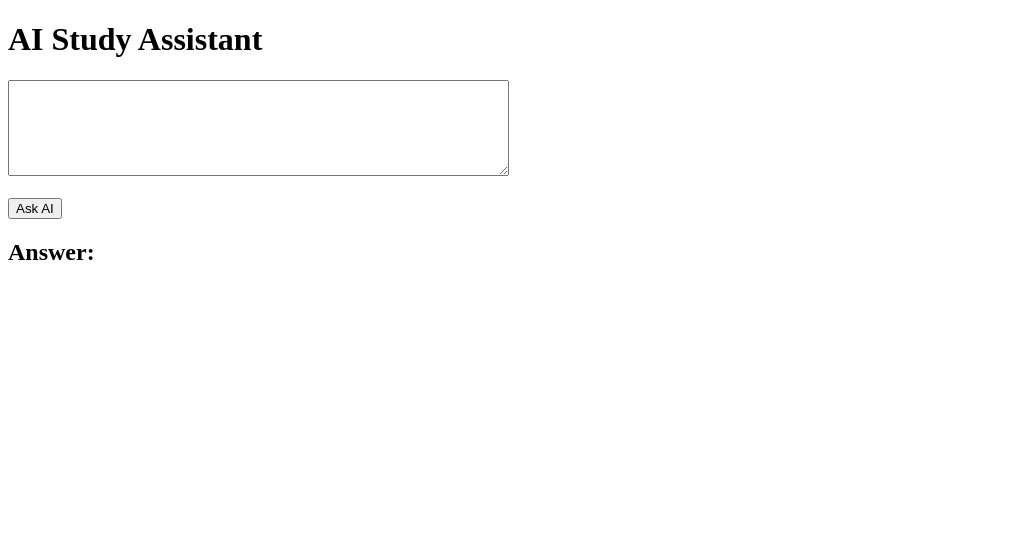
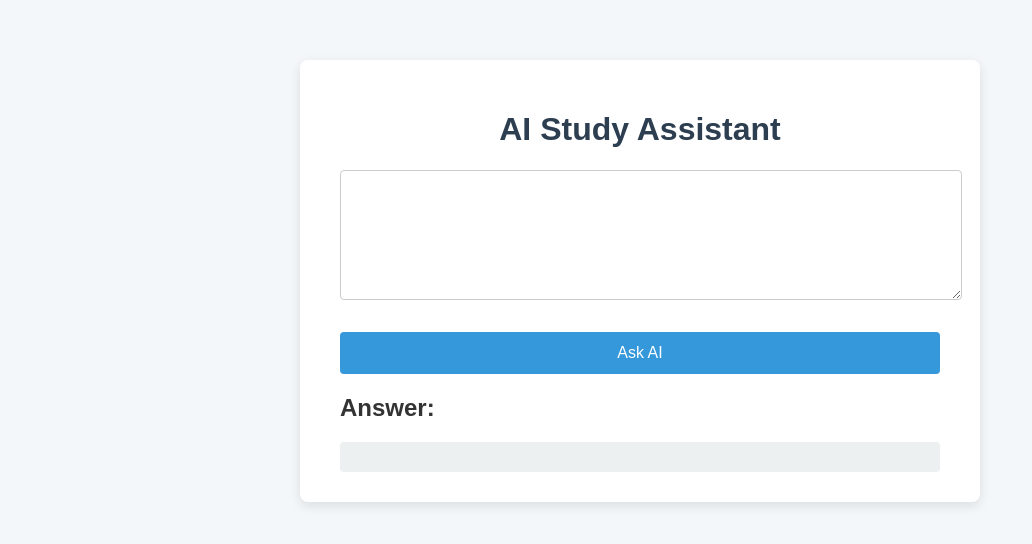
Before and after one commit to zeliz22/AI-Study-Assistant, a website: page public/index.html in a window 1280 px wide. Shown: the whole page, without its empty margins (0-1032 px from the left). Drawn offline with Linux system fonts and the light colour scheme.

Commit message:
imporved design a little

```diff
--- a/public/index.html
+++ b/public/index.html
@@ -3,11 +3,13 @@
 
 <head>
   <title>AI Study Assistant</title>
+  <link rel="stylesheet" href="style.css">
 </head>
 
 <body>
 
-<h1>AI Study Assistant</h1>
+<div class="container">
+  <h1>AI Study Assistant</h1>
 
 <textarea id="question" rows="6" cols="60"></textarea>
 
@@ -19,7 +21,8 @@
 
 <div id="answer"></div>
 
-<script src="script.js"></script>
+  <script src="script.js"></script>
+</div>
 
 </body>
 </html>
--- a/public/style.css
+++ b/public/style.css
@@ -0,0 +1,56 @@
+/* Basic layout */
+body {
+  font-family: Arial, sans-serif;
+  background: #f4f7fa;
+  color: #333;
+  margin: 0;
+  padding: 0;
+}
+
+.container {
+  max-width: 600px;
+  margin: 60px auto;
+  background: #fff;
+  padding: 30px 40px;
+  border-radius: 8px;
+  box-shadow: 0 4px 12px rgba(0,0,0,0.1);
+}
+
+h1 {
+  text-align: center;
+  color: #2c3e50;
+}
+
+textarea {
+  width: 100%;
+  padding: 10px;
+  font-size: 1rem;
+  border: 1px solid #ccc;
+  border-radius: 4px;
+  resize: vertical;
+}
+
+button {
+  display: block;
+  width: 100%;
+  padding: 12px;
+  margin-top: 10px;
+  background: #3498db;
+  color: #fff;
+  border: none;
+  border-radius: 4px;
+  font-size: 1rem;
+  cursor: pointer;
+}
+
+button:hover {
+  background: #2980b9;
+}
+
+#answer {
+  margin-top: 20px;
+  white-space: pre-wrap;
+  background: #ecf0f1;
+  padding: 15px;
+  border-radius: 4px;
+}
```
